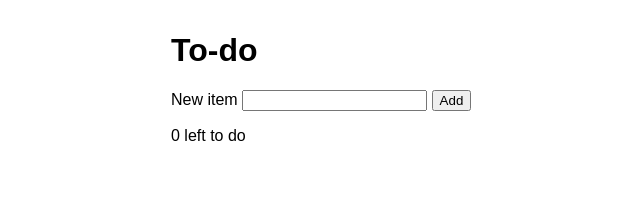
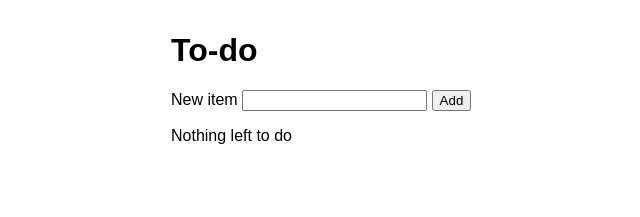
Before and after one commit to iammaheshj/relay-sample-app, a React (Vite) app: page / in a window 1280 px wide. Shown: the top 217 px of the page, without its empty margins (229-869 px from the left). Built offline with nearby package versions, Linux system fonts and the light colour scheme.

Commit message:
Add friendly status text when all todos are done
Relay-Run: 61aa12fc0fb43614518824e925054666424c418303a88ab3d154f194115d8746:0

```diff
--- a/src/App.tsx
+++ b/src/App.tsx
@@ -1,5 +1,5 @@
 import { type FormEvent, useState } from "react";
-import { addTodo, remaining, removeTodo, type Todo, toggleTodo } from "./todos";
+import { addTodo, remaining, removeTodo, statusText, type Todo, toggleTodo } from "./todos";
 
 export function App() {
   const [todos, setTodos] = useState<Todo[]>([]);
@@ -10,6 +10,8 @@ export function App() {
     setTodos((current) => addTodo(current, title));
     setTitle("");
   }
+
+  const remainingCount = remaining(todos);
 
   return (
     <main style={{ fontFamily: "sans-serif", maxWidth: 480, margin: "2rem auto" }}>
@@ -40,7 +42,7 @@ export function App() {
           </li>
         ))}
       </ul>
-      <p role="status">{remaining(todos)} left to do</p>
+      <p role="status">{statusText(remainingCount)}</p>
     </main>
   );
 }
--- a/src/todos.ts
+++ b/src/todos.ts
@@ -24,3 +24,8 @@ export function removeTodo(todos: Todo[], id: number): Todo[] {
 export function remaining(todos: Todo[]): number {
   return todos.filter((t) => !t.done).length;
 }
+
+export function statusText(remainingCount: number): string {
+  if (remainingCount === 0) return "Nothing left to do";
+  return `${remainingCount} left to do`;
+}
```
Also changed, not shown: 2 other files (tests, documents, lock files or other folders).
